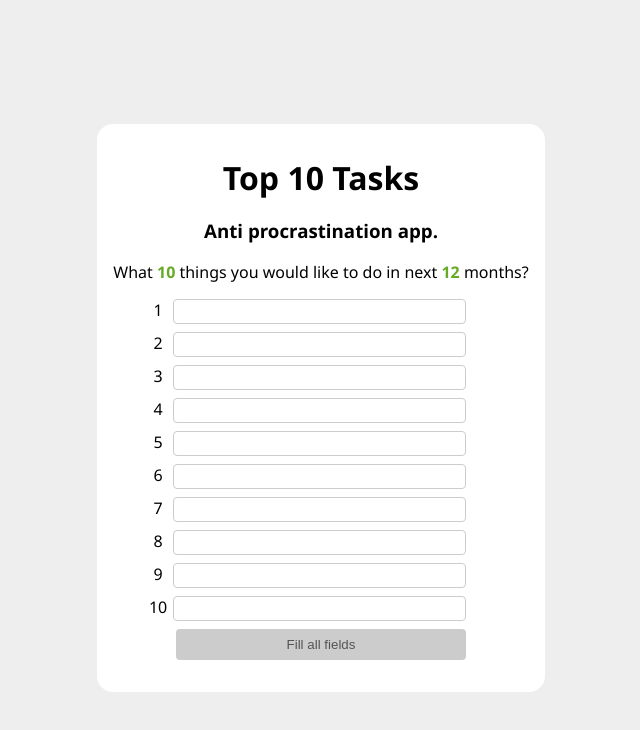
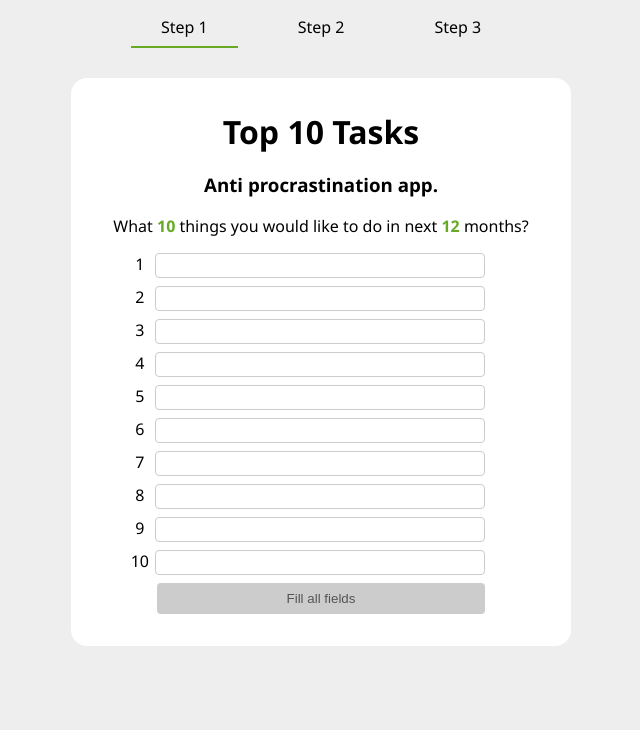
Before and after one commit to AnonymousX86/top-10-tasks, a Vue app: page / in a window 1280 px wide. Shown: the top 730 px of the page, without its empty margins (319-959 px from the left). Built offline with nearby package versions, Linux system fonts and the light colour scheme.

Commit message:
Split 3 pages
3 pages means 3 step form.

```diff
--- a/src/App.vue
+++ b/src/App.vue
@@ -1,6 +1,27 @@
 <template>
-  <router-view />
+  <TheNavbar />
+  <div class="container">
+    <ViewCard>
+      <router-view />
+    </ViewCard>
+  </div>
 </template>
+
+<script lang="ts">
+import { defineComponent } from "vue";
+import TheNavbar from "./components/TheNavbar.vue";
+import ViewCard from "./components/ViewCard.vue";
+
+export default defineComponent({
+  components: {
+    TheNavbar,
+    ViewCard,
+  },
+  setup() {
+    return {};
+  },
+});
+</script>
 
 <style lang="scss">
 *,
@@ -12,4 +33,11 @@ body {
   font-family: "Segoe UI", Tahoma, Geneva, Verdana, sans-serif;
   background-color: #eeeeee;
 }
+
+.container {
+  display: flex;
+  flex-direction: column;
+  align-items: center;
+  text-align: center;
+}
 </style>
--- /dev/null
+++ b/src/components/TheNavbar.vue
@@ -0,0 +1,68 @@
+<template>
+  <div class="nav-wrapper">
+    <router-link
+      v-for="(page, index) in pages"
+      :key="index"
+      :to="page.path"
+      :exact="page.exact"
+      class="nav-item"
+      active-class="active"
+    >
+      {{ page.name }}
+    </router-link>
+  </div>
+</template>
+
+<script lang="ts">
+import { defineComponent } from "@vue/runtime-core";
+
+export default defineComponent({
+  name: "TheNavbar",
+  setup() {
+    const pages = [
+      {
+        id: 0,
+        name: "Step 1",
+        path: "/",
+      },
+      {
+        id: 1,
+        name: "Step 2",
+        path: "/step-2",
+      },
+      {
+        id: 2,
+        name: "Step 3",
+        path: "/step-3",
+      },
+    ];
+    return { pages };
+  },
+});
+</script>
+
+<style lang="scss" scoped>
+@import "@/assets/scss/main";
+
+.nav-wrapper {
+  display: flex;
+  justify-content: center;
+  gap: 30px;
+  margin-bottom: 30px;
+
+  .nav-item {
+    text-align: center;
+    padding: 8px 30px;
+    color: black;
+    text-decoration: none !important;
+
+    &:hover {
+      border-bottom: 2px solid $main-light;
+    }
+
+    &.active {
+      border-bottom: 2px solid $main;
+    }
+  }
+}
+</style>
--- /dev/null
+++ b/src/components/ViewCard.vue
@@ -0,0 +1,25 @@
+<template>
+  <div class="view-card">
+    <slot />
+  </div>
+</template>
+
+<script lang="ts">
+import { defineComponent } from "@vue/runtime-core";
+
+export default defineComponent({
+  name: "ViewCard",
+  setup() {
+    return {};
+  },
+});
+</script>
+
+<style lang="scss" scoped>
+.view-card {
+  background-color: white;
+  padding: 32px 16px;
+  border-radius: 16px;
+  width: 500px;
+}
+</style>
--- a/src/router/index.ts
+++ b/src/router/index.ts
@@ -1,11 +1,23 @@
 import { createRouter, createWebHistory, RouteRecordRaw } from "vue-router";
-import Home from "../views/Home.vue";
+import StepOne from "../views/StepOne.vue";
 
 const routes: Array<RouteRecordRaw> = [
   {
     path: "/",
-    name: "Home",
-    component: Home,
+    name: "Step 1",
+    component: StepOne,
+  },
+  {
+    path: "/step-2",
+    name: "Step 2",
+    component: () =>
+      import(/* webpackChunkName: "Step 2" */ "../views/StepTwo.vue"),
+  },
+  {
+    path: "/step-3",
+    name: "Step 3",
+    component: () =>
+      import(/* webpackChunkName: "Step 3" */ "../views/StepThree.vue"),
   },
 ];
 
--- a/src/views/Home.vue
+++ /dev/null
@@ -1,91 +0,0 @@
-<template>
-  <div class="home">
-    <div class="form-wrapper">
-      <h1>Top 10 Tasks</h1>
-      <h3>Anti procrastination app.</h3>
-      <p>
-        What <span class="green-text bold">10</span> things you would like to do
-        in next <span class="green-text bold">12</span> months?
-      </p>
-      <form>
-        <label v-for="index of 10" :key="index">
-          <span>{{ index }}</span>
-          <input type="text" v-model="formData[index - 1]" />
-        </label>
-        <button v-if="isFormValid" type="submit">Go next</button>
-        <button v-else type="button" disabled>Fill all fields</button>
-      </form>
-    </div>
-  </div>
-</template>
-
-<script lang="ts">
-import { computed, ComputedRef, defineComponent, Ref, ref } from "vue";
-
-export default defineComponent({
-  name: "Home",
-  components: {},
-  setup() {
-    const formData: Ref<string[]> = ref([]);
-
-    const isFormValid: ComputedRef<boolean> = computed(() => {
-      return (
-        formData.value.every((item) => item.length > 0) &&
-        formData.value.length === 10
-      );
-    });
-
-    return { formData, isFormValid };
-  },
-});
-</script>
-
-<style lang="scss" scoped>
-.home {
-  display: flex;
-  flex-direction: column;
-  align-items: center;
-  justify-content: center;
-  height: 100vh;
-  text-align: center;
-
-  .form-wrapper {
-    background-color: white;
-    padding: 32px 16px;
-    border-radius: 16px;
-
-    h1 {
-      margin: 0;
-    }
-
-    form {
-      display: flex;
-      flex-direction: column;
-      align-items: center;
-      gap: 8px;
-      $content-width: 70%;
-
-      button {
-        width: $content-width;
-      }
-
-      label {
-        display: flex;
-        width: calc($content-width + 32px);
-        margin-right: 32px;
-
-        span {
-          flex-basis: 32px;
-        }
-
-        input {
-          width: 100%;
-          padding: 4px;
-          border: solid #cccccc 1px;
-          border-radius: 4px;
-        }
-      }
-    }
-  }
-}
-</style>
--- /dev/null
+++ b/src/views/StepOne.vue
@@ -0,0 +1,75 @@
+<template>
+  <div>
+    <h1>Top 10 Tasks</h1>
+    <h3>Anti procrastination app.</h3>
+    <p>
+      What <span class="green-text bold">10</span> things you would like to do
+      in next <span class="green-text bold">12</span> months?
+    </p>
+    <form>
+      <label v-for="index of 10" :key="index">
+        <span>{{ index }}</span>
+        <input type="text" v-model="formData[index - 1]" />
+      </label>
+      <button v-if="isFormValid" type="submit" @click="$emit('goNext')">
+        Go next
+      </button>
+      <button v-else type="button" disabled>Fill all fields</button>
+    </form>
+  </div>
+</template>
+
+<script lang="ts">
+import { computed, ComputedRef, defineComponent, ref, Ref } from "vue";
+
+export default defineComponent({
+  name: "StartingForm",
+  setup() {
+    const formData: Ref<string[]> = ref([]);
+
+    const isFormValid: ComputedRef<boolean> = computed(() => {
+      return (
+        formData.value.every((item) => item.length > 0) &&
+        formData.value.length === 10
+      );
+    });
+
+    return { formData, isFormValid };
+  },
+});
+</script>
+
+<style lang="scss" scoped>
+h1 {
+  margin: 0;
+}
+
+form {
+  display: flex;
+  flex-direction: column;
+  align-items: center;
+  gap: 8px;
+  $content-width: 70%;
+
+  button {
+    width: $content-width;
+  }
+
+  label {
+    display: flex;
+    width: calc($content-width + 32px);
+    margin-right: 32px;
+
+    span {
+      flex-basis: 32px;
+    }
+
+    input {
+      width: 100%;
+      padding: 4px;
+      border: solid #cccccc 1px;
+      border-radius: 4px;
+    }
+  }
+}
+</style>
--- /dev/null
+++ b/src/views/StepThree.vue
@@ -0,0 +1,16 @@
+<template>
+  <div>
+    <h1>Step 3</h1>
+  </div>
+</template>
+
+<script lang="ts">
+import { defineComponent } from "@vue/runtime-core";
+
+export default defineComponent({
+  name: "StepThree",
+  setup() {
+    return {};
+  },
+});
+</script>
--- /dev/null
+++ b/src/views/StepTwo.vue
@@ -0,0 +1,16 @@
+<template>
+  <div>
+    <h1>Step 2</h1>
+  </div>
+</template>
+
+<script lang="ts">
+import { defineComponent } from "@vue/runtime-core";
+
+export default defineComponent({
+  name: "StepTwo",
+  setup() {
+    return {};
+  },
+});
+</script>
```
